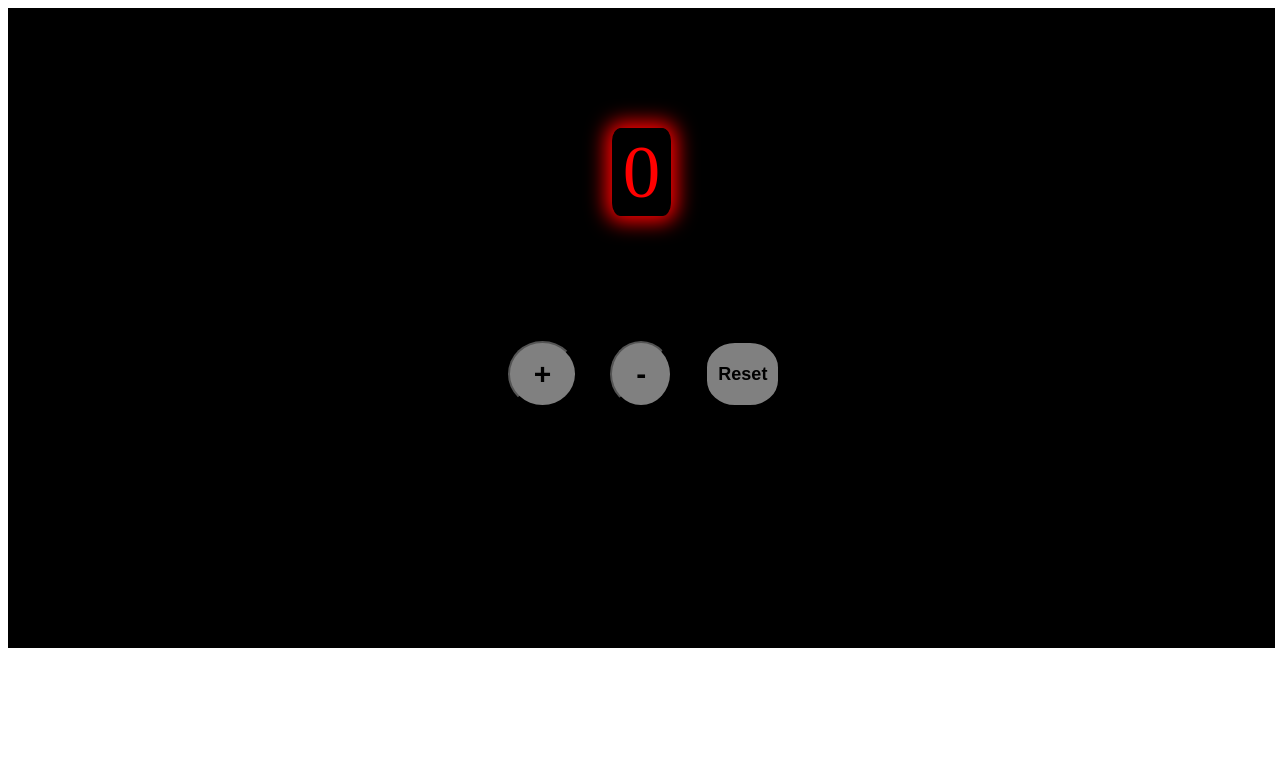
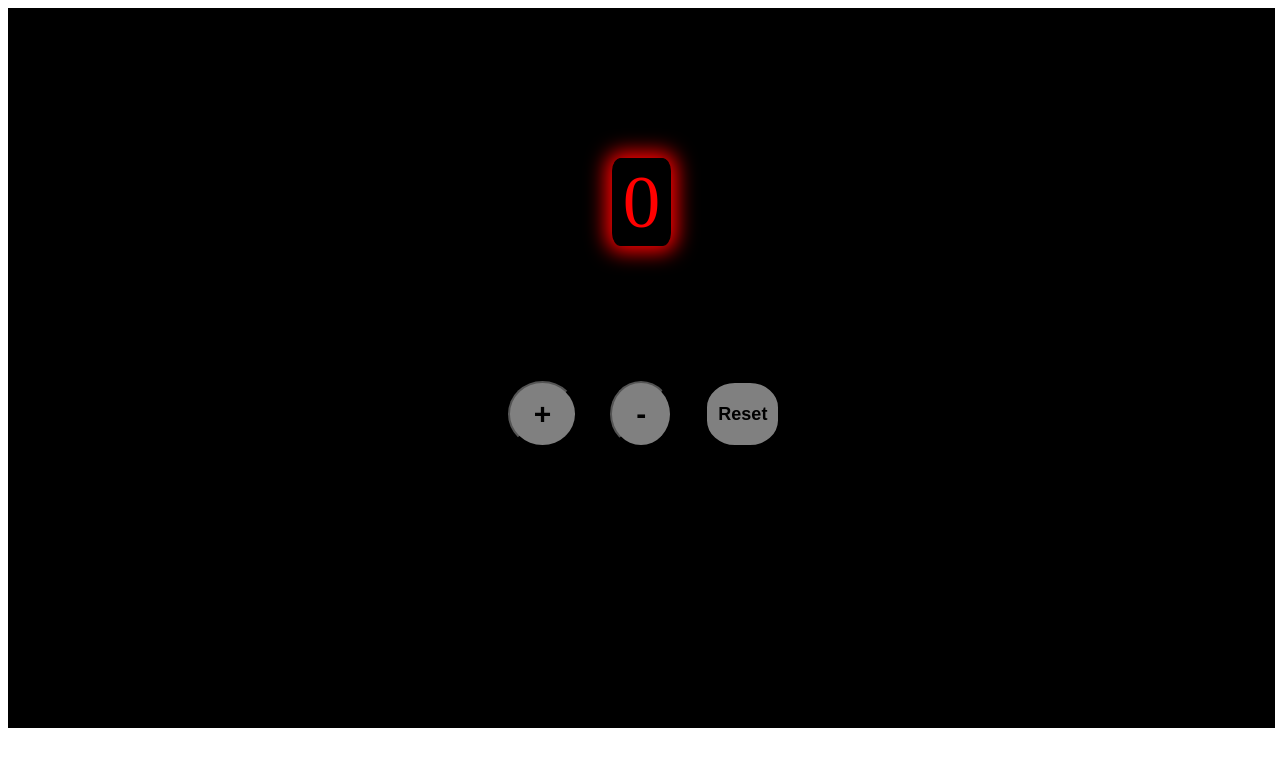
Before and after one commit to 21stChrom/react-jhj8h9, a React (Create React App) app: page / in a window 1280 px wide. Shown: the top 766 px of the page. Built offline with nearby package versions, Linux system fonts and the light colour scheme.

Commit message:
1 file modified

```diff
--- a/src/style.css
+++ b/src/style.css
@@ -7,7 +7,7 @@ p {
   text-align: center;
   align-items: center;
   display: flex;
-  height: 70vh;
+  height: 60vh;
   width: 100vw;
   border-radius: 15%;
   background-color: transparent;
@@ -16,7 +16,7 @@ p {
 #root{
   overflow: hidden;
   width: 99vw;
-  height: 80vh;
+  height: fit-content;
   justify-content: center;
   display: flex;
   align-items: center;
@@ -33,11 +33,11 @@ box-shadow: 1px 1px 8px 8px;
   align-items: center;
   flex-direction: column;
   text-align: center;
-  row-gap: 35px;
+  row-gap: 45px;
 }
 .fs{
   overflow: hidden;
-  margin-top: 45px;
+  margin-top: 25px;
 }
 .counter h1 {
   color: rgb(16, 0, 54);
```
